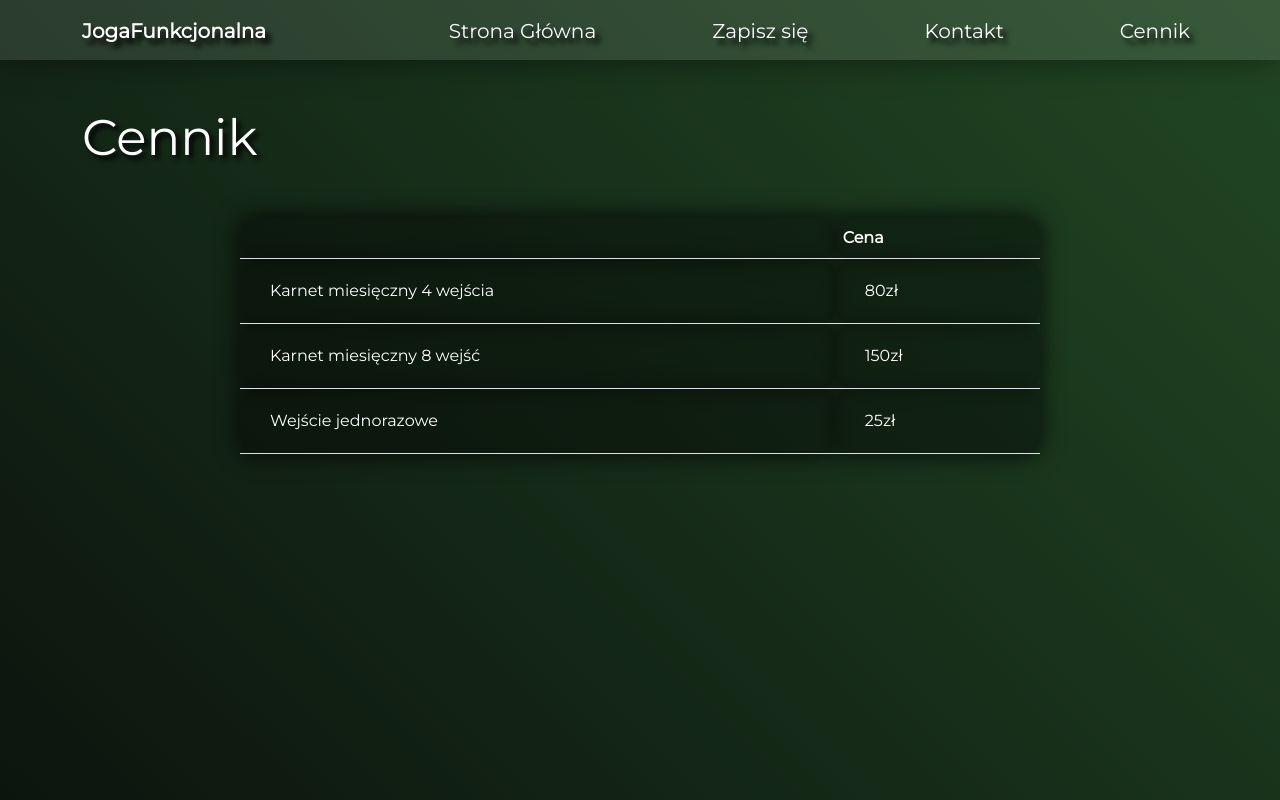
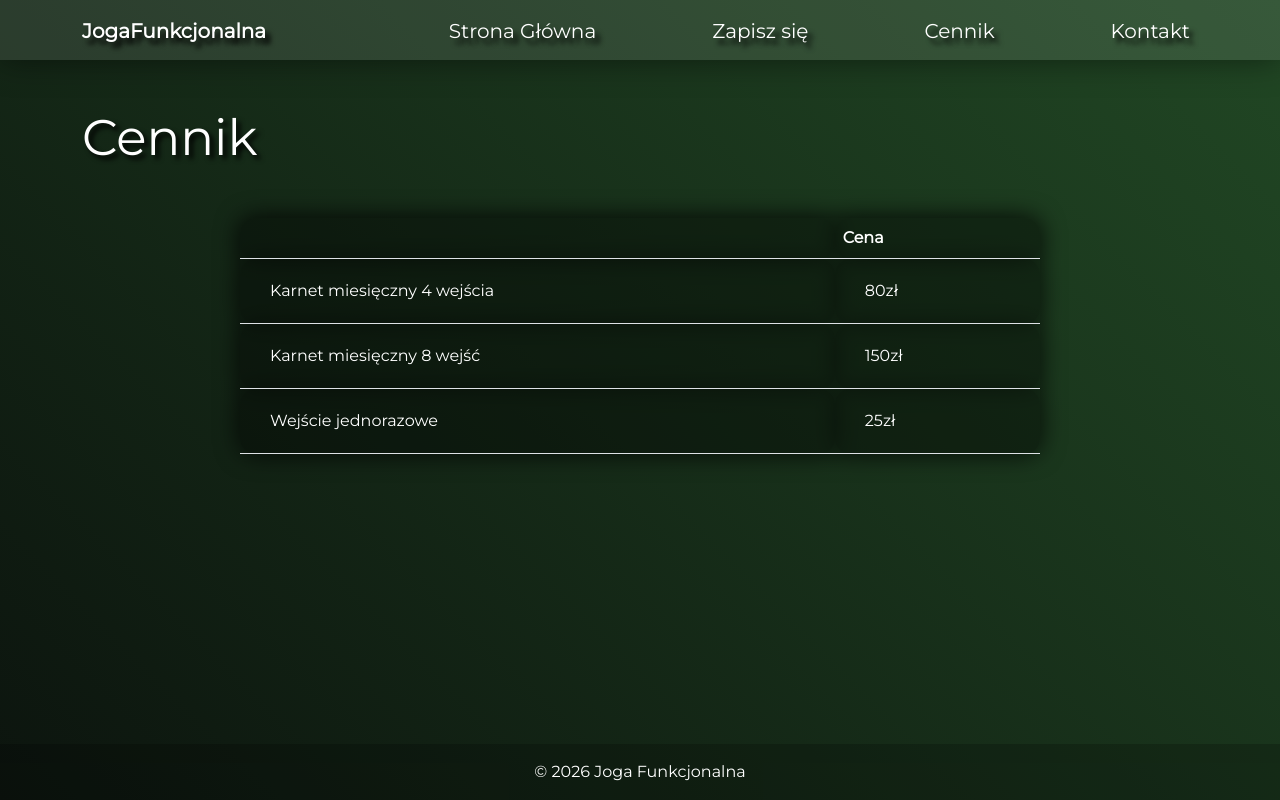
Before and after one commit to Filios41b/joga, a React (Create React App) app: page /cennik in a window 1280 px wide. Built offline with nearby package versions, Linux system fonts and the light colour scheme.

Commit message:
Animacje, lepszy navbar, footer

```diff
--- a/package.json
+++ b/package.json
@@ -8,6 +8,7 @@
     "@testing-library/react": "^16.3.2",
     "@testing-library/user-event": "^13.5.0",
     "bootstrap": "^5.3.8",
+    "framer-motion": "^12.34.3",
     "react": "^19.2.4",
     "react-dom": "^19.2.4",
     "react-icons": "^5.5.0",
--- a/src/App.js
+++ b/src/App.js
@@ -1,27 +1,42 @@
-import { BrowserRouter as Router, Routes, Route } from "react-router-dom";
+import { BrowserRouter as Router, Routes, Route, useLocation } from "react-router-dom";
+import { AnimatePresence } from "framer-motion";
+
 import 'bootstrap/dist/css/bootstrap.min.css';
 import 'bootstrap/dist/js/bootstrap.bundle.min';
+
 import Navbar from "./Components/Navbar";
 import Main from "./Components/Main";
 import Zarezerwuj from "./Components/Zarezerwuj";
-import BackToTop from "./Components/BackToTop";
 import Kontakt from "./Components/Kontakt";
 import Cennik from "./Components/Cennik";
+import Footer from "./Components/Footer";
+
+function AnimatedRoutes() {
+  const location = useLocation();
+
+  return (
+    <AnimatePresence mode="wait">
+      <Routes location={location} key={location.pathname}>
+        <Route path="/" element={<Main />} />
+        <Route path="/zapisy" element={<Zarezerwuj />} />
+        <Route path="/cennik" element={<Cennik />} />
+        <Route path="/kontakt" element={<Kontakt />} />
+      </Routes>
+    </AnimatePresence>
+  );
+}
 
 function App() {
   return (
-    <div className="page-container">
     <Router>
-      <Navbar />
-      <Routes>
-        <Route path="/" element={<Main />} />
-        <Route path="/zapisy" element={<Zarezerwuj />} />
-        <Route path="/kontakt" element={<Kontakt />} />
-        <Route path="/cennik" element={<Cennik />} />
-      </Routes>
-      <BackToTop />
+      <div className="page-container">
+        <Navbar />
+        <main className="content">
+          <AnimatedRoutes />
+        </main>
+        <Footer />
+      </div>
     </Router>
-    </div>
   );
 }
 
--- /dev/null
+++ b/src/Components/AnimatedSection.js
@@ -0,0 +1,16 @@
+import { motion } from "framer-motion";
+
+const AnimatedSection = ({ children }) => {
+  return (
+    <motion.div
+      initial={{ opacity: 0, y: 40 }}
+      animate={{ opacity: 1, y: 0 }}
+      exit={{ opacity: 0, y: -20 }}
+      transition={{ duration: 0.6, ease: "easeOut" }}
+    >
+      {children}
+    </motion.div>
+  );
+};
+
+export default AnimatedSection;
--- a/src/Components/Cennik.js
+++ b/src/Components/Cennik.js
@@ -1,8 +1,10 @@
 import React from 'react';
+import AnimatedSection from "./AnimatedSection";
 import 'bootstrap/dist/css/bootstrap.min.css';
 
 function Cennik() {
     return (
+      <AnimatedSection>
         <div className="container mt-5 text-white">
             <h1>Cennik</h1>
             <div className='spacer50'></div>
@@ -29,6 +31,8 @@ function Cennik() {
                 </tbody>
             </table>
         </div>
+      </AnimatedSection>
     );
 }
+
 export default Cennik;
--- /dev/null
+++ b/src/Components/Footer.js
@@ -0,0 +1,11 @@
+import React from "react";
+
+function Footer() {
+  return (
+    <footer className="text-center text-white mt-auto p-3" style={{ background: "rgba(0,0,0,0.2)" }}>
+      &copy; {new Date().getFullYear()} Joga Funkcjonalna
+    </footer>
+  );
+}
+
+export default Footer;
--- a/src/Components/Kontakt.js
+++ b/src/Components/Kontakt.js
@@ -1,9 +1,11 @@
 import React from 'react';
+import AnimatedSection from "./AnimatedSection";
 import 'bootstrap/dist/css/bootstrap.min.css';
 import { FaEnvelope, FaPhone } from "react-icons/fa";
 
 function Kontakt() {
   return (
+    <AnimatedSection>
       <div className="container mt-5 text-white">
         <h1>Kontakt</h1>
         <div className='spacer50'></div>
@@ -23,6 +25,8 @@ function Kontakt() {
           <p>(+48) 000 000 000</p>
         </div>
       </div>
+    </AnimatedSection>
   );
 }
+
 export default Kontakt;
--- a/src/Components/Main.js
+++ b/src/Components/Main.js
@@ -1,8 +1,10 @@
 import React from 'react';
+import AnimatedSection from "./AnimatedSection";
 import 'bootstrap/dist/css/bootstrap.min.css';
 
 function Main() {
   return (
+    <AnimatedSection>
       <div className="container mt-5 text-white main-page">
         <h1 className='joga text-center mb-4'>JOGA FUNKCJONALNA</h1>
 
@@ -24,6 +26,7 @@ function Main() {
           </ul>
         </div>
       </div>
+    </AnimatedSection>
   );
 }
 
--- a/src/Components/Navbar.js
+++ b/src/Components/Navbar.js
@@ -1,53 +1,55 @@
 import { Link } from "react-router-dom";
-import React from "react";
+import React, { useState } from "react";
 
 function Navbar() {
+  const [isOpen, setIsOpen] = useState(false);
+
+  const toggleMenu = () => setIsOpen(!isOpen);
+  const closeMenu = () => setIsOpen(false);
+
   return (
     <div className="navbar-custom navbar-adjust">
       <nav className="navbar navbar-expand-lg sticky-top">
         <div className="container">
 
-        {/* Logo / Tytuł */}
-        <Link className="navbar-brand fw-bold text-white" to="/">
+          <Link className="navbar-brand fw-bold text-white" to="/" onClick={closeMenu}>
             JogaFunkcjonalna
           </Link>
 
-        {/* Hamburger */}
           <button
             className="navbar-toggler text-white"
             type="button"
-          data-bs-toggle="collapse"
-          data-bs-target="#main-nav"
             aria-controls="main-nav"
-          aria-expanded="false"
+            aria-expanded={isOpen}
             aria-label="Toggle navigation"
+            onClick={toggleMenu}
           >
             <span className="navbar-toggler-icon"></span>
           </button>
 
-        {/* Linki */}
-        <div className="collapse navbar-collapse" id="main-nav">
+          <div className={`collapse navbar-collapse ${isOpen ? "show" : ""}`} id="main-nav">
             <ul className="navbar-nav ms-auto text-center">
               <li className="nav-item">
-              <Link className="nav-link text-white" to="/">
+                <Link className="nav-link text-white" to="/" onClick={closeMenu}>
                   Strona Główna
                 </Link>
               </li>
               <li className="nav-item">
-              <Link className="nav-link text-white" to="/zapisy">
+                <Link className="nav-link text-white" to="/zapisy" onClick={closeMenu}>
                   Zapisz się
                 </Link>
               </li>
               <li className="nav-item">
-              <Link className="nav-link text-white" to="/kontakt">
+                <Link className="nav-link text-white" to="/cennik" onClick={closeMenu}>
+                  Cennik
+                </Link>
+              </li>
+              <li className="nav-item">
+                <Link className="nav-link text-white" to="/kontakt" onClick={closeMenu}>
                   Kontakt
                 </Link>
               </li>
-            <li className="nav-item">
-              <Link className="nav-link text-white" to="/cennik">
-                Cennik
-              </Link>
-            </li>
+
             </ul>
           </div>
 
--- a/src/Components/Zarezerwuj.js
+++ b/src/Components/Zarezerwuj.js
@@ -1,5 +1,10 @@
+import React from 'react';
+import AnimatedSection from "./AnimatedSection";
+import 'bootstrap/dist/css/bootstrap.min.css';
+
 function Zarezerwuj() {
   return (
+    <AnimatedSection>
       <div className="container mt-5 text-white">
         <h1>Zapisz się</h1>
         <div className="spacer50"></div>
@@ -10,6 +15,7 @@ function Zarezerwuj() {
           title="Zapisz się"
         ></iframe>
       </div>
+    </AnimatedSection>
   );
 }
 
--- a/src/index.css
+++ b/src/index.css
@@ -1,10 +1,14 @@
 @import url('https://fonts.googleapis.com/css2?family=Montserrat:wght@400&display=swap');
+
 body {
   margin: 0;
   font-family: 'Montserrat', sans-serif !important;
   font-weight: 400;
   -webkit-font-smoothing: antialiased;
   -moz-osx-font-smoothing: grayscale;
+  background: linear-gradient(45deg, #0c140e 0%, #214724 100%);
+  background-attachment: fixed;
+  color: white;
 }
 
 code {
@@ -15,22 +19,12 @@ html, body, #root {
   height: 100%;
 }
 
-body {
-  background: linear-gradient(
-    45deg,
-    #0c140e 0%,
-    #214724 100%
-  );
-  background-attachment: fixed;
-}
-
 h1 {
   font-size: 50px !important;
   text-shadow: 4px 4px 5px rgba(0, 0, 0, 1);
 }
 
 /*Navbar.js*/
-/*Navbar*/
 .navbar-custom {
   justify-content: start !important;
   font-size: 20px;
@@ -60,7 +54,6 @@ h1 {
 }
 
 /*Zarezerwuj.js*/
-/*Zapisy iframe*/
 .zarezerwuj-iframe {
   border: none;
   min-height: 650px;
@@ -86,9 +79,6 @@ h1 {
 }
 
 /*Main.js*/
-/* Strona główna */
-
-/*Joga funcjonalna*/
 @media (max-width: 767px) {
   .joga {
     font-size: 40px !important;
@@ -159,7 +149,6 @@ h1 {
 }
 
 /*Cennik.js*/
-/*Tabela*/
 .table {
   background-color: rgba(0,0,0,0.2);
   padding: 20px 30px;
@@ -169,7 +158,6 @@ h1 {
   box-shadow: 0 0 25px rgba(0,0,0,0.5);
 }
 
-/* Wiersze */
 .table-custom tbody tr td{
   background-color: rgba(0,0,0,0.2);
   padding: 20px 30px;
@@ -180,7 +168,6 @@ h1 {
   color: white;
 }
 
-/* Nagłówek */
 .table-custom thead th {
   background-color: rgba(0,0,0,0.2);
   border-radius: 15px;
@@ -188,3 +175,64 @@ h1 {
   box-shadow: 0 0 25px rgba(0,0,0,0.5);
   color: white;
 }
+
+/*Footer.js*/
+.page-container {
+  height: 100vh;
+  display: flex;
+  flex-direction: column;
+}
+
+.content {
+  flex-grow: 1;
+}
+
+/*BackToTop.js*/
+.back-to-top {
+  position: fixed;
+  bottom: 80px;
+  right: 30px;
+  z-index: 999;
+
+  width: 45px;
+  height: 45px;
+  border-radius: 50%;
+  border: none;
+
+  background: #596554;
+  color: #fff;
+  font-size: 20px;
+  cursor: pointer;
+}
+
+/*Dodane*/
+/* Animacje fade + slide dla sekcji */
+@keyframes fadeInUp {
+  from { opacity: 0; transform: translateY(40px); }
+  to { opacity: 1; transform: translateY(0); }
+}
+
+.zarezerwuj-iframe {
+  animation: fadeInUp 0.8s ease-out;
+}
+
+.nav-link {
+  transition: all 0.3s ease;
+}
+
+.nav-link:hover {
+  transform: translateY(-2px);
+  text-shadow: 0 0 10px rgba(255,255,255,0.6);
+}
+
+/* Tabela animuje się jako całość */
+.table.table-custom {
+  animation: fadeInUp 0.8s ease-out;
+}
+
+/* Responsywność dodatkowa */
+@media (max-width: 768px) {
+  h1 { font-size: 36px !important; }
+  .container { padding: 0 20px; }
+  .nav-link { padding: 15px 0; font-size: 18px; }
+}
```
Also changed, not shown: src/Components/BackToTop.js (+11 -36 lines), 1 other file (tests, documents, lock files or other folders). Lines whose indentation alone changed are shown as unchanged.
